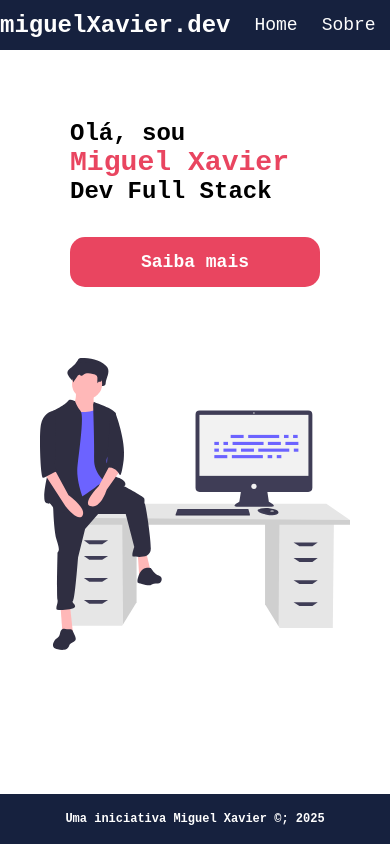
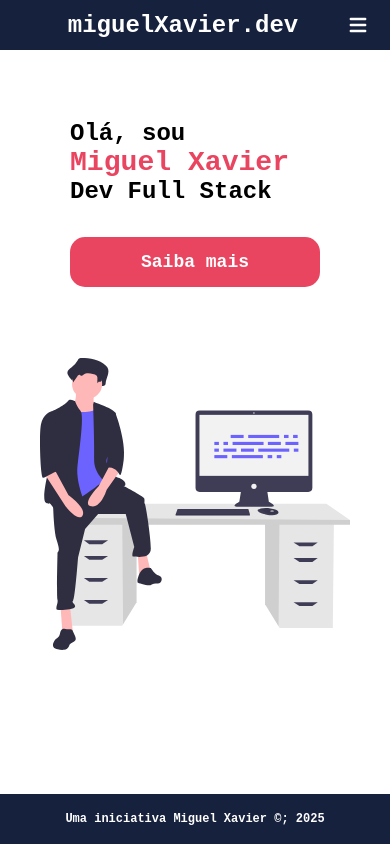
Before and after one commit to Goguel/Portifolio, a React (Vite) app: page / in a window 390 px wide. Built offline with nearby package versions, Linux system fonts and the light colour scheme; a web font is replaced by a local one.

Commit message:
feat: Adding sandwich menu

```diff
--- a/src/components/Header/header.module.css
+++ b/src/components/Header/header.module.css
@@ -29,3 +29,45 @@
     color: var(--colorRed);
     font-weight: bold;
 }
+
+.menuButton {
+    display: none;
+}
+
+@media (max-width: 768px) {
+    .menuButton {
+        font-size: 1.5rem;
+        position: absolute;
+        right: 20px;
+        cursor: pointer;
+        display: flex;
+        flex-direction: column;
+        align-items: center;
+        justify-content: space-evenly;
+    }
+
+    .menuSandwich {
+        display: none;
+    }
+
+    .show{
+        display: flex;
+        width: 50%;
+        height: auto;
+        position: absolute;
+        top: 45px;
+        right: 0;
+        background-color: var(--colorPrimary);
+        border-radius: 20px 0 20px 20px;
+        flex-direction: column;
+        align-items:center;
+        padding: 1.25rem;
+        gap: 1rem;
+    }
+}
+
+@media (max-width: 480px) {
+    .show {
+        width: 75%;
+    }
+}
--- a/src/components/Header/index.jsx
+++ b/src/components/Header/index.jsx
@@ -1,18 +1,36 @@
 import { Link } from 'react-router-dom'
 import styles from './header.module.css'
+import { HiMenu } from "react-icons/hi";
+import { useState } from 'react';
 
 function Header() {
+
+    const [showMenu, setShowMenu] = useState(false);
+
+    const toggleMenu = () => {
+        setShowMenu(!showMenu);
+    }
+
     return (
         <header className={styles.header}>
             <Link to="/">
             <span>miguelXavier.dev</span>
             </Link>
-            <nav>
+            <nav
+                className={`${ styles.menuSandwich } ${ showMenu ? styles.show : ''}`}
+                onClick={toggleMenu}
+            >
                 <Link to="/">Home</Link>
                 <Link to="/sobre">Sobre</Link>
                 <Link to="/projetos">Projetos</Link>
                 <Link to="/contatos">Contatos</Link>
             </nav>
+            <div
+                className={styles.menuButton}
+                onClick={toggleMenu}
+            >
+                <HiMenu />
+            </div>
         </header>
     )
 }
```
